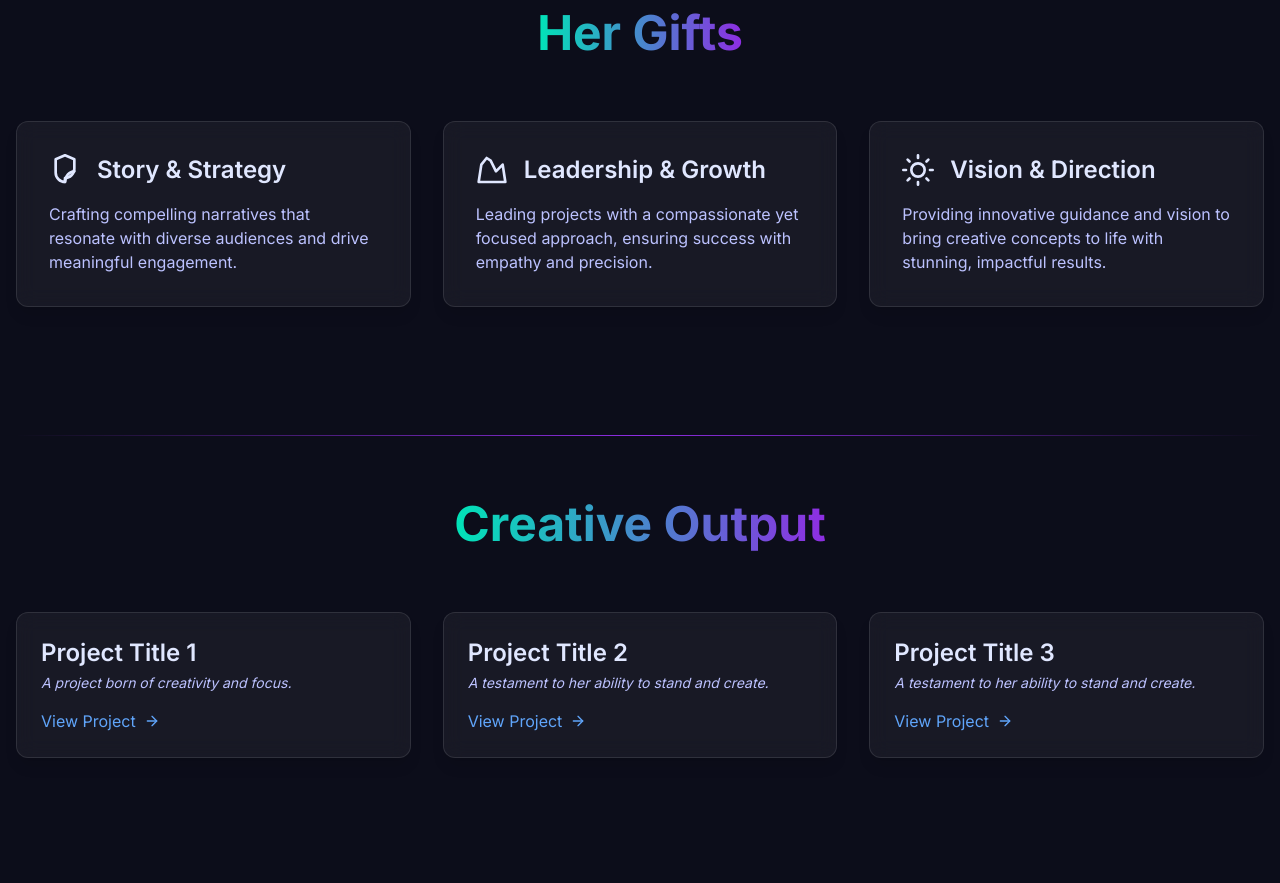
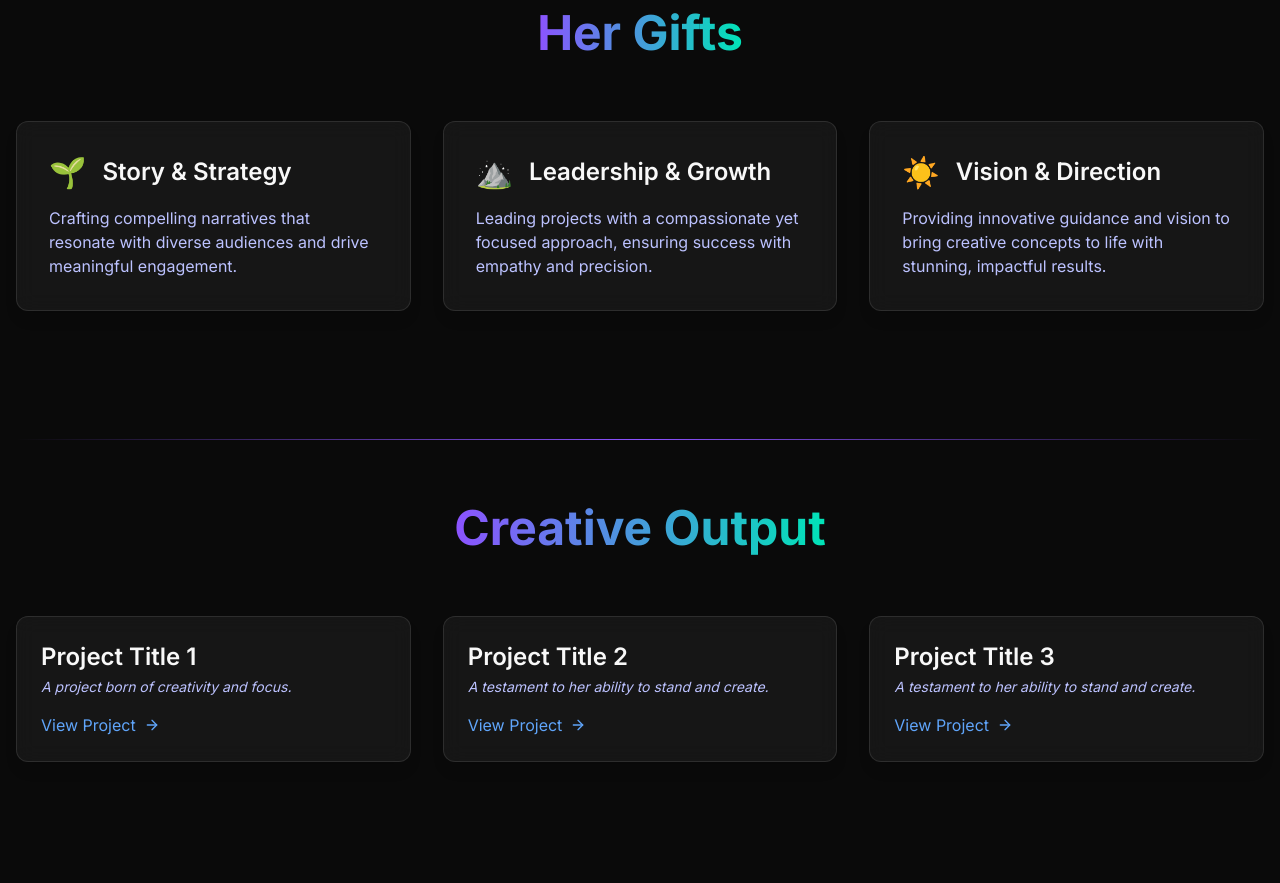
Before and after one commit to heyns1000/adele, a plain HTML site: page public/index.html in a window 1280 px wide. Shown: the part 1336-2219 px from the top of the page. Drawn offline with nearby package versions, Linux system fonts and the light colour scheme.

Commit message:
Update index.html

```diff
--- a/public/index.html
+++ b/public/index.html
@@ -3,36 +3,36 @@
 <head>
     <meta charset="UTF-8">
     <meta name="viewport" content="width=device-width, initial-scale=1.0">
-    <title data-i18n="pageTitle">Adele Klein - Portfolio</title>
+    <title data-i18n="pageTitle">🎨Adele Klein - Portfolio</title>
     <!-- Tailwind CSS CDN for a powerful utility-first framework -->
     <script src="https://cdn.tailwindcss.com"></script>
-    <!-- Google Fonts for a modern, geometric feel -->
+    <!-- Google Fonts for a clean, modern feel -->
     <link rel="preconnect" href="https://fonts.googleapis.com">
     <link rel="preconnect" href="https://fonts.gstatic.com" crossorigin>
     <link href="https://fonts.googleapis.com/css2?family=Inter:wght@300;400;500;600;700&display=swap" rel="stylesheet">
     <style>
         /* Define dark mode colors */
         :root {
-            --color-bg: #0C0D1A;
-            --color-primary: #00E4B7;
-            --color-secondary: #8E2DE2;
-            --color-text: #E0E7FF;
+            --color-bg: #0A0A0A; /* Near-black */
+            --color-primary: #8C52FF; /* A warm purple */
+            --color-secondary: #00E4B7; /* A bright teal */
+            --color-text: #F8F8F8; /* Soft off-white */
             --color-glass-bg: rgba(255, 255, 255, 0.05);
             --color-glass-border: rgba(255, 255, 255, 0.1);
-            --color-quote-border: #8E2DE2;
-            --color-quote-text: #BCC2FF;
-            --color-hero-text: #8E2DE2;
+            --color-quote-border: #8C52FF;
+            --color-quote-text: #E0E7FF;
+            --color-hero-text: #F8F8F8;
             --color-hero-tagline: #A0A5E3;
-            --color-divider: linear-gradient(to right, transparent, #8E2DE2, transparent);
+            --color-divider: linear-gradient(to right, transparent, #8C52FF, transparent);
             --color-sub-text: #BCC2FF;
         }
 
         /* Define new, high-contrast light mode colors */
         body.light-mode {
-            --color-bg: #F0F4F8; /* Soft, light gray */
+            --color-bg: #FFFFFF; /* Pure white */
             --color-primary: #1D4ED8; /* Strong, clear blue */
             --color-secondary: #00E4B7; /* Vibrant teal */
-            --color-text: #1F2937; /* Dark charcoal for high readability */
+            --color-text: #111827; /* Very dark black for high readability */
             --color-glass-bg: rgba(0, 0, 0, 0.03);
             --color-glass-border: rgba(0, 0, 0, 0.1);
             --color-quote-border: #1D4ED8;
@@ -183,7 +183,7 @@
         </div>
         <div class="z-10">
             <h1 class="text-6xl md:text-8xl font-bold tracking-widest leading-tight uppercase fade-in is-visible hero-text-dark">
-                <span data-i18n="name">Adele Klein</span>
+                <span data-i18n="name">🎨 Adele Klein</span>
             </h1>
             <p class="text-xl md:text-3xl font-light italic mt-4 hero-tagline-dark fade-in" style="animation-delay: 0.2s;" data-i18n="specialist">
                 Communications Specialist
@@ -215,30 +215,30 @@
                 <span class="gradient-text" data-i18n="skillsTitle">Her Gifts</span>
             </h2>
             <div class="grid grid-cols-1 md:grid-cols-3 gap-8">
-                <!-- Skill Card 1 - Sprouting Plant for growth -->
+                <!-- Skill Card 1 - Sprouting Plant emoji -->
                 <div class="glass-card p-8 rounded-xl shadow-lg transition-all duration-300">
                     <div class="flex items-center space-x-4 mb-4">
-                        <svg class="h-8 w-8 icon-gradient" xmlns="http://www.w3.org/2000/svg" viewBox="0 0 24 24" fill="none" stroke="currentColor" stroke-width="2" stroke-linecap="round" stroke-linejoin="round"><path d="M12 21c-3.8 0-7-3.2-7-7V4l7-3 7 3v7c0 3.8-3.2 7-7 7z"/><path d="M12 21c0-4.38 3.52-8 7-8c-3.52 0-7 3.62-7 8z"/></svg>
+                         <span class="text-3xl">🌱</span>
                         <h3 class="text-2xl font-semibold" data-i18n="skill1Title">Story & Strategy</h3>
                     </div>
                     <p class="text-md sub-text-dark" data-i18n="skill1Text">
                         Crafting compelling narratives that resonate with diverse audiences and drive meaningful engagement.
                     </p>
                 </div>
-                <!-- Skill Card 2 - Mountains for strength -->
+                <!-- Skill Card 2 - Mountain emoji for strength -->
                 <div class="glass-card p-8 rounded-xl shadow-lg transition-all duration-300">
                     <div class="flex items-center space-x-4 mb-4">
-                        <svg class="h-8 w-8 icon-gradient" xmlns="http://www.w3.org/2000/svg" viewBox="0 0 24 24" fill="none" stroke="currentColor" stroke-width="2" stroke-linecap="round" stroke-linejoin="round"><path d="M8 3 4 8 2 21h20l-2-13-5 5-4-8z"/></svg>
+                        <span class="text-3xl">⛰️</span>
                         <h3 class="text-2xl font-semibold" data-i18n="skill2Title">Leadership & Growth</h3>
                     </div>
                     <p class="text-md sub-text-dark" data-i18n="skill2Text">
                         Leading projects with a compassionate yet focused approach, ensuring success with empathy and precision.
                     </p>
                 </div>
-                <!-- Skill Card 3 - Sun for hope and vision -->
+                <!-- Skill Card 3 - Sun emoji for hope and vision -->
                 <div class="glass-card p-8 rounded-xl shadow-lg transition-all duration-300">
                     <div class="flex items-center space-x-4 mb-4">
-                        <svg class="h-8 w-8 icon-gradient" xmlns="http://www.w3.org/2000/svg" viewBox="0 0 24 24" fill="none" stroke="currentColor" stroke-width="2" stroke-linecap="round" stroke-linejoin="round"><circle cx="12" cy="12" r="5"/><path d="M12 1v2M12 21v2M4.22 4.22l1.42 1.42M18.36 18.36l1.42 1.42M1 12h2M21 12h2M4.22 19.78l1.42-1.42M18.36 5.64l1.42-1.42"/></svg>
+                        <span class="text-3xl">☀️</span>
                         <h3 class="text-2xl font-semibold" data-i18n="skill3Title">Vision & Direction</h3>
                     </div>
                     <p class="text-md sub-text-dark" data-i18n="skill3Text">
```
